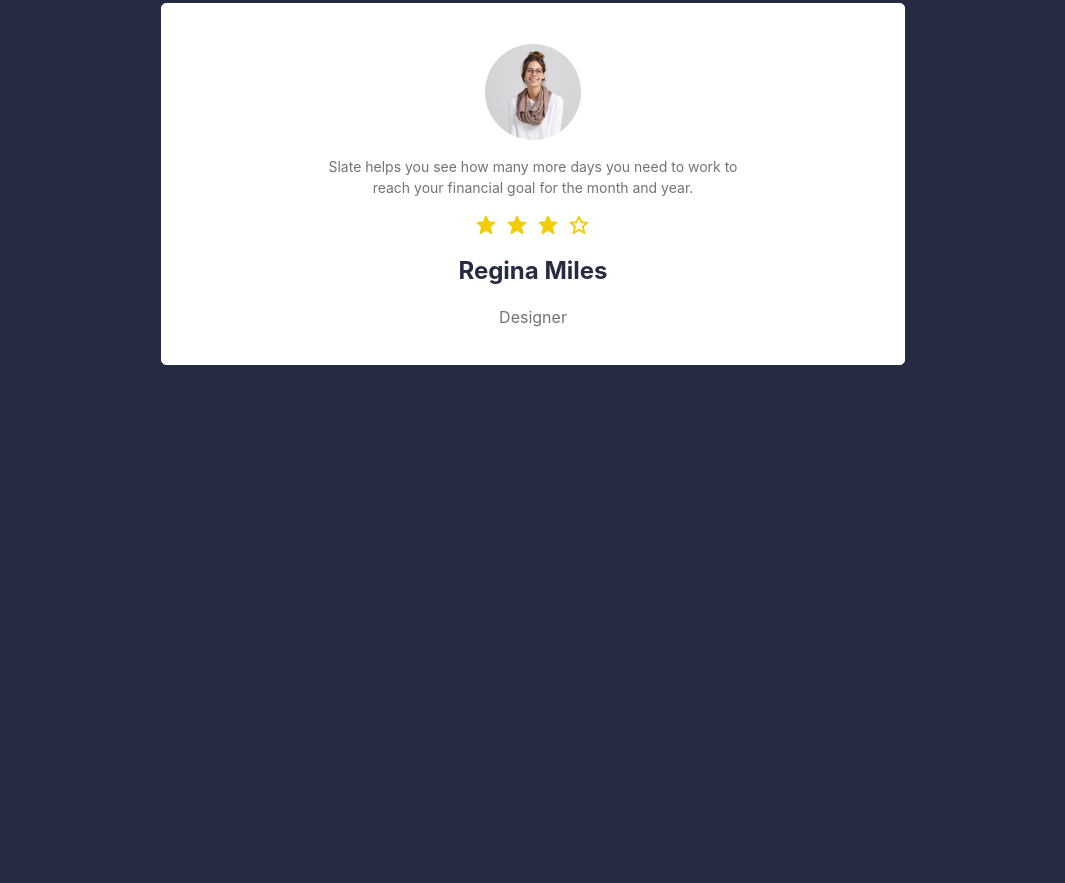
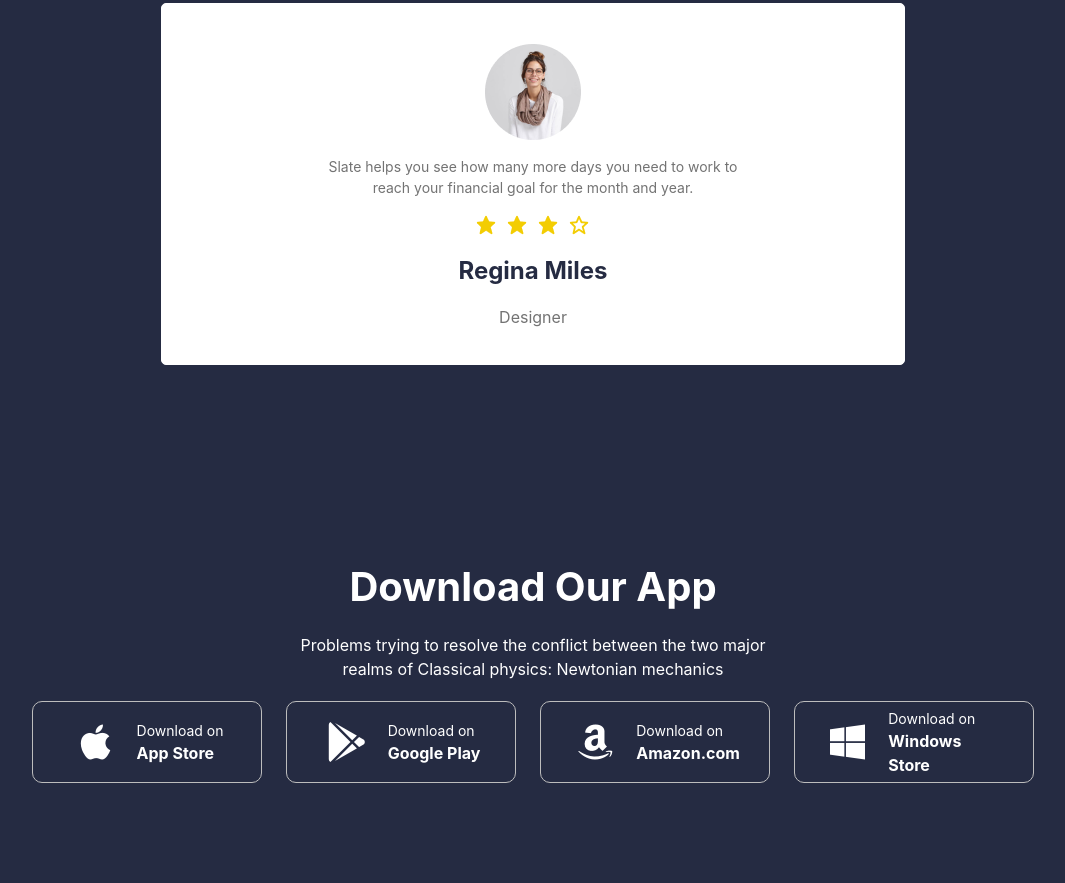
Before and after one commit to Jalilov-dev/Homework-12, a website: page index.html in a window 1280 px wide. Shown: the part 2254-3137 px from the top of the page, without its empty margins (107-1172 px from the left). Before the commit the page ends 2731 px from the top, so only its background shows below. Drawn offline with nearby package versions, Linux system fonts and the light colour scheme; files that its build step writes are made by us from their sources.

Commit message:
add fourth-section

```diff
--- a/index.html
+++ b/index.html
@@ -57,7 +57,7 @@
     </section>
 
 
-    <section class="section-2 max-w-[1200px] mx-auto py-40 text-white px-5">
+    <section class="section-2 max-w-300 mx-auto py-40 text-white px-5">
 
         <div class="flex flex-col items-center text-center lg:w-[435px] w-[250px]  mx-auto">
 
@@ -141,7 +141,7 @@
 
     </section>
 
-    <section class="section-3 max-w-[1200px] mx-auto py-20 text-white px-5">
+    <section class="section-3 max-w-300 mx-auto py-20 text-white px-5">
         <div class="flex flex-col items-center text-center lg:w-[470px] w-[220px]  mx-auto">
 
             <p class="text-[40px] font-bold">
@@ -168,6 +168,67 @@
             <p class="text-[#737373]">Designer</p>
         </div>
     </section>
+
+
+    <section class="section-4 max-w-300 mx-auto py-20 text-white px-5">
+        <div class="flex flex-col items-center text-center lg:w-[470px] w-[220px]  mx-auto">
+
+            <p class="text-[40px] font-bold">
+                Download Our App
+            </p>
+
+            <p class=" mt-4">
+                Problems trying to resolve the conflict between
+                the two major realms of Classical physics: Newtonian mechanics
+            </p>
+        </div>
+        <div class="flex flex-col lg:flex-row justify-center text-[#252B42] lg:text-[white] gap-6 m-auto items-center">
+
+            <div
+                class="flex items-center justify-center rounded-[10px] lg:bg-transparent bg-[#FFFFFF] border border-solid lg:border-[#BDBDBD] border-[#FFFFFF] gap-4 w-[80%] lg:w-[230px] lg:h-[82px] px-[28px] py-[18px] my-5 ">
+                <i class="fa-brands fa-apple text-[40px]"></i>
+                <div>
+                    <p class="text-[14px]">Download on</p>
+                    <p class="font-bold text-[16px]">App Store
+                    </p>
+                </div>
+            </div>
+
+
+            <div
+                class="flex items-center justify-center rounded-[10px] lg:bg-transparent bg-[#FFFFFF] border border-solid lg:border-[#BDBDBD] border-[#FFFFFF] gap-4 w-[80%] lg:w-[230px] lg:h-[82px] px-[28px] py-[18px] my-5 ">
+                <i class="fa-brands fa-google-play text-[40px]"></i>
+                <div>
+                    <p class="text-[14px]">Download on</p>
+                    <p class="font-bold text-[16px]">Google Play
+                    </p>
+                </div>
+            </div>
+
+
+
+            <div
+                class="flex items-center justify-center rounded-[10px] lg:bg-transparent bg-[#FFFFFF] border border-solid lg:border-[#BDBDBD] border-[#FFFFFF] gap-4 w-[80%] lg:w-[230px] lg:h-[82px] px-[28px] py-[18px] my-5 ">
+                <i class="fa-brands fa-amazon text-[40px]"></i>
+                <div>
+                    <p class="text-[14px]">Download on</p>
+                    <p class="font-bold text-[16px]">Amazon.com
+                    </p>
+                </div>
+            </div>
+
+
+            <div
+                class="flex items-center justify-center rounded-[10px] lg:bg-transparent bg-[#FFFFFF] border border-solid lg:border-[#BDBDBD] border-[#FFFFFF] gap-4 w-[80%] lg:w-[240px] lg:h-[82px] px-[28px] py-[18px] my-5 ">
+                <i class="fa-brands fa-windows text-[40px]"></i>
+                <div>
+                    <p class="text-[14px]">Download on</p>
+                    <p class="font-bold text-[16px]">Windows Store
+                    </p>
+                </div>
+            </div>
+        </div>
+    </section>
 </body>
 
 </html>
```
